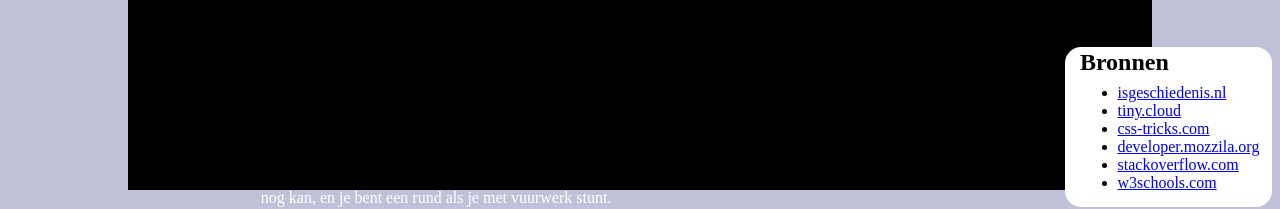
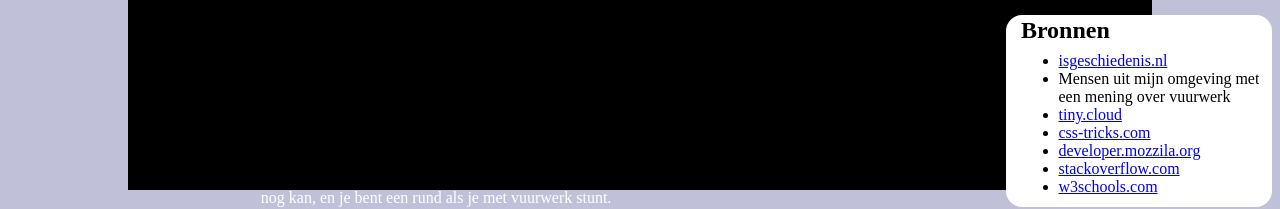
Before and after one commit to pieterdepiet/Blog, a plain HTML site: page index.html in a window 1280 px wide. In both pictures the pointer is over the element 1168 px from the left and 950 px from the top of the page. Shown: the part 761-970 px from the top of the page. Drawn offline with Linux system fonts and the light colour scheme.

Commit message:
New source

```diff
--- a/index.html
+++ b/index.html
@@ -116,8 +116,8 @@
         height: 2.2em;
         transition: .5s height;
       }
-      .h:hover {
-        height: 10em;
+      .g:hover .h {
+        height: 12em;
       }
       .h h2 {
         margin: .1em;
@@ -279,6 +279,7 @@
             <li>
               <a href="https://isgeschiedenis.nl/nieuws/geschiedenis-van-vuurwerk-in-nederland">isgeschiedenis.nl</a>
             </li>
+            <li>Mensen uit mijn omgeving met<br>een mening over vuurwerk</li>
             <li>
               <a href="https://www.tiny.cloud/blog/guide-svg-animation/">tiny.cloud</a>
             </li>
```
